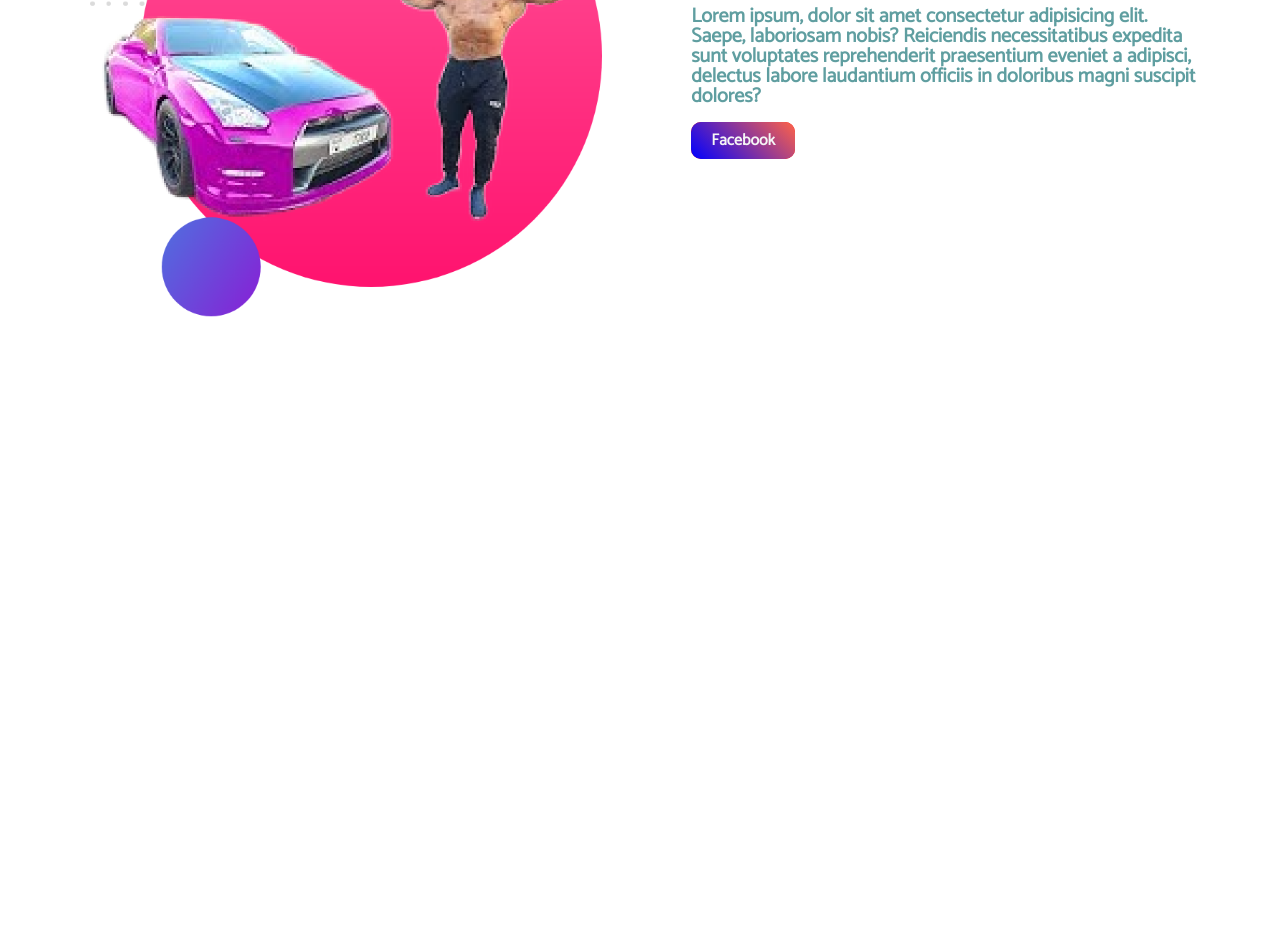
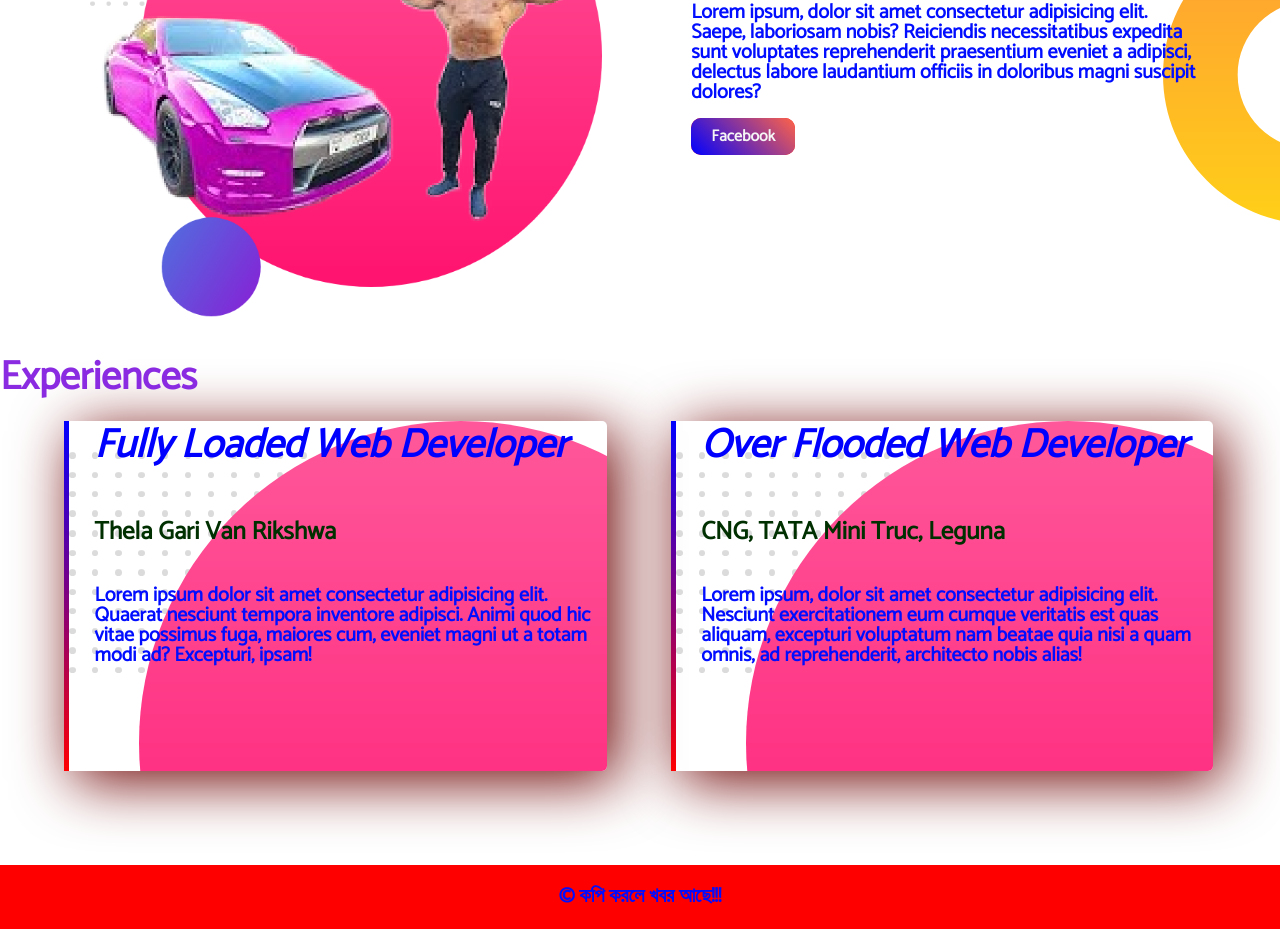
Before and after one commit to ProSaif/dev-port-1, a plain HTML site: page index.html in a window 1280 px wide. Shown: the part 695-1624 px from the top of the page. Before the commit the page ends 1040 px from the top, so only its background shows below. Drawn offline with Linux system fonts and the light colour scheme.

Commit message:
published

```diff
--- a/index.html
+++ b/index.html
@@ -27,8 +27,10 @@
     </div>
     <div class="hw"><img src="images/u-r.png" alt=""></div>
   </section>
+  <!-- --------------------------------------------- -->
 
-  <section>
+
+  <section class="s2">
     <div class="hw">
       <img src="images/m-l.png" alt="">
     </div>
@@ -44,4 +46,24 @@
     </div>
   </section>
 
+  <section class="ex-area">
+    <h2 class="s">Experiences</h2>
+    <div class="hw hwb">
+      <h1 class="box-h1">Fully Loaded Web Developer</h1>
+      <h4>Thela Gari Van Rikshwa</h4>
+      <p>Lorem ipsum dolor sit amet consectetur adipisicing elit. Quaerat nesciunt tempora inventore adipisci. Animi
+        quod hic vitae possimus fuga, maiores cum, eveniet magni ut a totam modi ad? Excepturi, ipsam!</p>
+    </div>
+    <div class="hw hwb">
+      <h1 class="box-h1">Over Flooded Web Developer</h1>
+      <h4>CNG, TATA Mini Truc, Leguna</h4>
+      <p>Lorem ipsum, dolor sit amet consectetur adipisicing elit. Nesciunt exercitationem eum cumque veritatis est quas
+        aliquam, excepturi voluptatum nam beatae quia nisi a quam omnis, ad reprehenderit, architecto nobis alias!</p>
+    </div>
+  </section>
+
+  <footer>
+    <p>&copy; কপি করলে খবর আছে!!!</p>
+  </footer>
+
 </body>
--- a/style.css
+++ b/style.css
@@ -14,10 +14,10 @@ body {
 h1 {
   font-size: 50px;
   color: blue;
-  border: 2px solid red;
   font-size: 50px;
-  margin-bottom: -40px;
+  margin-bottom: -10px;
   margin-top: 0;
+  line-height: 50px;
 }
 
 .hw {
@@ -25,6 +25,7 @@ h1 {
   float: left;
   margin-left: 5%;
   padding-left: 2%;
+  height: 70%;
 }
 
 img {
@@ -56,12 +57,10 @@ h2 {
   color: blue;
   margin-bottom: -30px;
   margin-top: 0;
-
 }
 
 h3 {
   font-size: 30px;
-  border: 2px solid red;
   line-height: 30px;
 }
 
@@ -71,8 +70,47 @@ h3 {
 }
 
 p {
-  color: cadetblue;
+  color: rgb(0, 13, 255);
   font-weight: bold;
   font-size: 20px;
   line-height: 20px;
 }
+
+.s {
+  color: blueviolet;
+  margin-bottom: 10px;
+}
+
+h4 {
+  margin-top: 50px;
+  font-weight: bold;
+  font-size: 25px;
+  color: rgb(0, 47, 0);
+}
+
+.s2 {
+  background-image: url(images/dream-bg.png);
+  background-repeat: no-repeat;
+  background-position: right;
+}
+
+.box-h1 {
+  font-size: 40px;
+  font-weight: bold;
+  font-style: oblique;
+}
+
+footer {
+  text-align: center;
+  background-color: red;
+  padding: 2px 0;
+}
+
+.hwb {
+  background-image: url(images/my-bg2.png);
+  box-shadow: 10px 10px 60px rgb(111, 3, 3);
+  border-radius: 5px;
+  border-left: 5px solid;
+  border-image: linear-gradient(180deg, blue, red);
+  border-image-slice: 1;
+}
```
